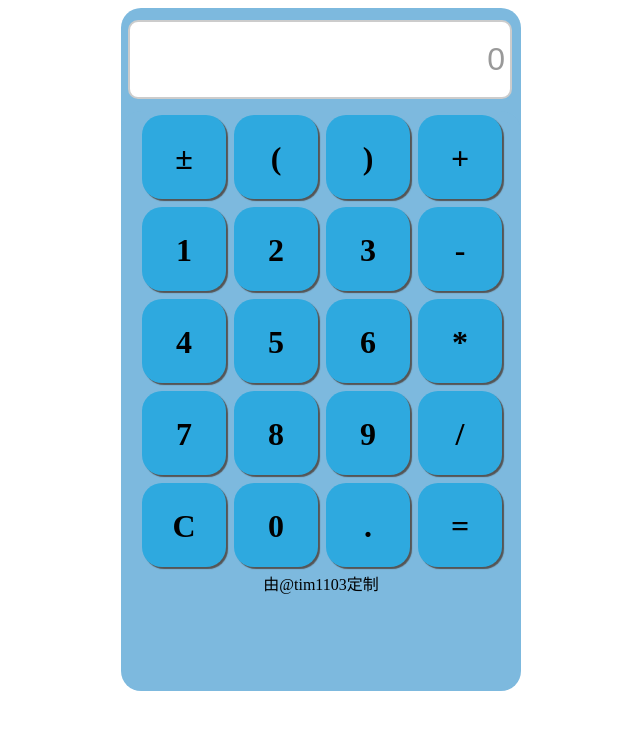
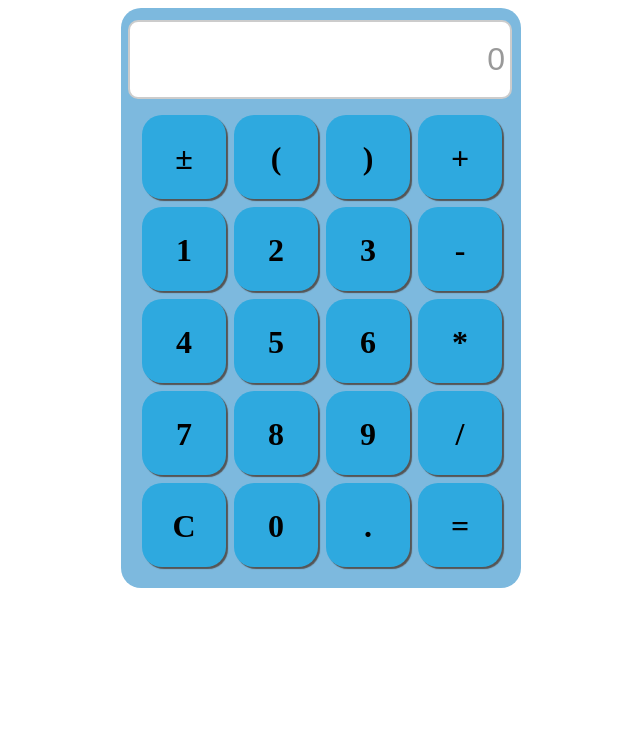
Before and after one commit to weblab/calculator, a plain HTML site: page index.html in a window 1280 px wide. Shown: the whole page, without its empty margins (319-959 px from the left). Drawn offline with Linux system fonts and the light colour scheme.

Commit message:
Update index.html

```diff
--- a/index.html
+++ b/index.html
@@ -195,5 +195,4 @@
 				}
 			}
 		</script>
-    <div style="text-align:center;">由@tim1103定制</div>
 </html>
```
